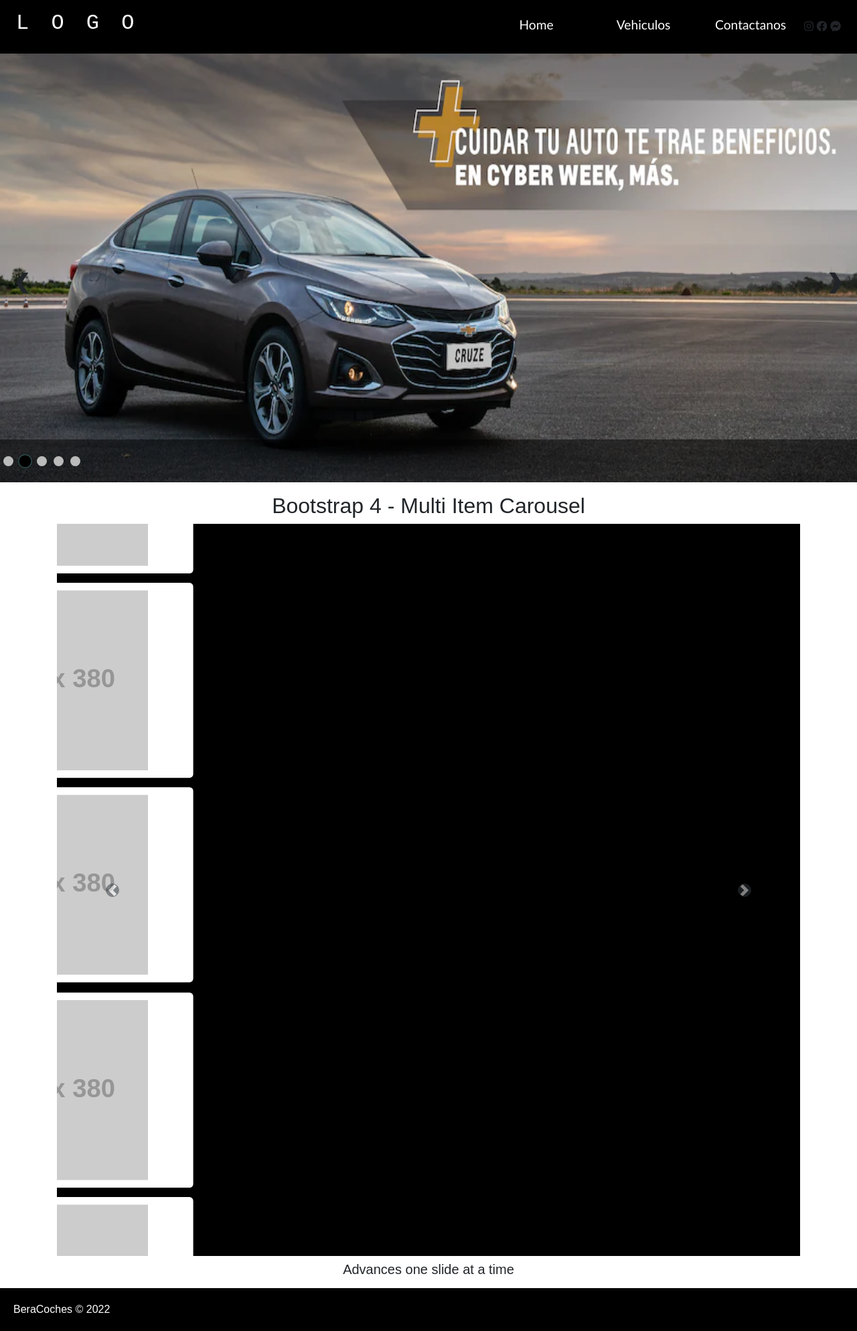
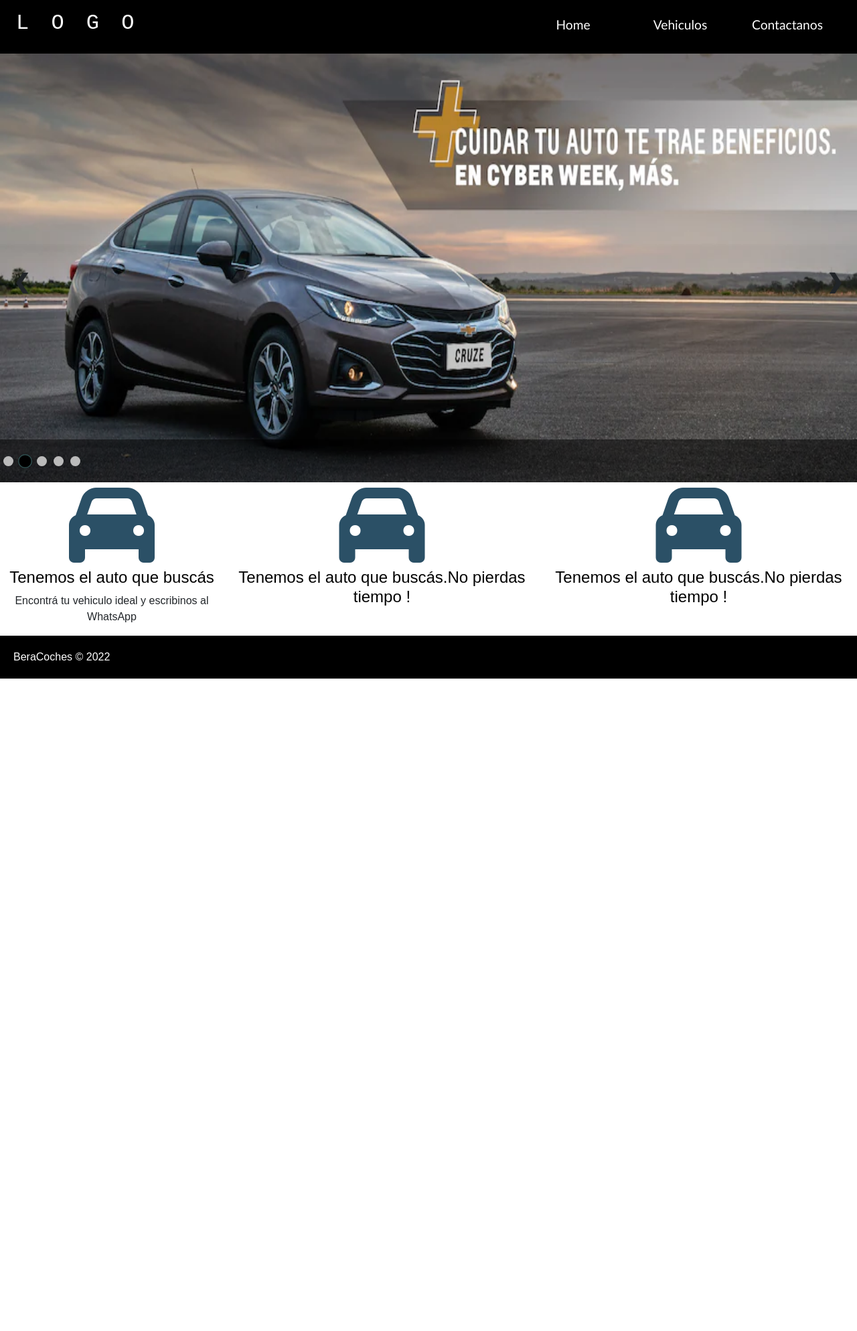
Before and after one commit to agustinservin/concesionaria2, a PHP site: page /newWorkspace/home in a window 1280 px wide. Shown: the whole page at 67% size. After the commit the page ends 1013 px from the top, so only its background shows below. Run offline with PHP 8.4, Linux system fonts and the light colour scheme; data comes from the database, SQL or seed files in the repository; grey boxes labelled with a size stand in for pictures from a placeholder-image service; data that the repository does not hold is empty; some libraries are stand-ins or nearby versions.

Commit message:
home sin terminar, no hice tiempo a hacer una rama de feature

```diff
--- a/config/config.php
+++ b/config/config.php
@@ -1,5 +1,5 @@
 <?php
-define('URL', 'http://localhost/newWorkspace/Concesionaria2/');
+define('URL', 'http://localhost/newWorkspace/concesionaria2/');
 define('HOST', 'localhost');
 define('DB','concesionaria');
 define('USER','root');
--- a/public/estilos/default.css
+++ b/public/estilos/default.css
@@ -12,6 +12,9 @@
 }
 html{
     scroll-behavior: smooth;
+}
+.redes-menu{
+    display: none;
 }
 a{
     text-decoration:none;
@@ -154,7 +157,6 @@
 .card-main:hover{
     cursor: pointer;
     transition: all 0.3s ease;
-    transform:translateY(-2%);
     box-shadow: 0 0 10px black;
 }
 .card img{
@@ -172,6 +174,22 @@
 .card-title{
     font-size:1.8rem;
     font-weight: bold;
+}
+.container-info{
+    display: flex;
+    justify-content: space-between;
+}
+.content-info i{
+    font-size: 8rem;
+    color: rgb(43, 80, 102);
+}
+.titulo-info{
+    color:black;
+    font-size: 1.5rem;
+}
+.content-info{
+    display: block;
+    text-align: center;
 }
 /*buscador */
 #search{
@@ -350,7 +368,10 @@
 
 @media (max-width:800px){
     #main{
-        padding: 0;
+        padding: 15px;
+    }
+    .card{
+        margin: 10px;
     }
     #menu-icono{
         display: inline-block;
--- a/views/home/index.php
+++ b/views/home/index.php
@@ -12,67 +12,20 @@
     require 'views/header.php';
     ?>
     <?php require 'views/slider.php'; ?>
-
-    <div class="container text-center my-3">
-    <h2 class="font-weight-light">Bootstrap 4 - Multi Item Carousel</h2>
-    <div class="row mx-auto my-auto">
-        <div id="recipeCarousel" class="carousel slide w-100" data-ride="carousel">
-            <div class="carousel-inner w-100" role="listbox">
-                <div class="carousel-item active">
-                    <div class="col-md-4">
-                        <div class="card card-body">
-                            <img class="img-fluid" src="http://placehold.it/380?text=1">
-                        </div>
-                    </div>
-                </div>
-                <div class="carousel-item">
-                    <div class="col-md-4">
-                        <div class="card card-body">
-                            <img class="img-fluid" src="http://placehold.it/380?text=2">
-                        </div>
-                    </div>
-                </div>
-                <div class="carousel-item">
-                    <div class="col-md-4">
-                        <div class="card card-body">
-                            <img class="img-fluid" src="http://placehold.it/380?text=3">
-                        </div>
-                    </div>
-                </div>
-                <div class="carousel-item">
-                    <div class="col-md-4">
-                        <div class="card card-body">
-                            <img class="img-fluid" src="http://placehold.it/380?text=4">
-                        </div>
-                    </div>
-                </div>
-                <div class="carousel-item">
-                    <div class="col-md-4">
-                        <div class="card card-body">
-                            <img class="img-fluid" src="http://placehold.it/380?text=5">
-                        </div>
-                    </div>
-                </div>
-                <div class="carousel-item">
-                    <div class="col-md-4">
-                        <div class="card card-body">
-                            <img class="img-fluid" src="http://placehold.it/380?text=6">
-                        </div>
-                    </div>
-                </div>
+    <div class="container-info">
+        <div class="content-info"><i class="fa-solid fa-car"></i>
+                <h2 class="titulo-info">Tenemos el auto que buscás</h2>
+                <p>Encontrá tu vehiculo ideal y escribinos al WhatsApp</p>
             </div>
-            <a class="carousel-control-prev w-auto" href="#recipeCarousel" role="button" data-slide="prev">
-                <span class="carousel-control-prev-icon bg-dark border border-dark rounded-circle" aria-hidden="true"></span>
-                <span class="sr-only">Previous</span>
-            </a>
-            <a class="carousel-control-next w-auto" href="#recipeCarousel" role="button" data-slide="next">
-                <span class="carousel-control-next-icon bg-dark border border-dark rounded-circle" aria-hidden="true"></span>
-                <span class="sr-only">Next</span>
-            </a>
-        </div>
+            <div class="content-info"><i class="fa-solid fa-car"></i>
+                <h2 class="titulo-info">Tenemos el auto que buscás.No pierdas tiempo !</h2>
+                <p></p>
+            </div>
+            <div class="content-info"><i class="fa-solid fa-car"></i>
+                <h2 class="titulo-info">Tenemos el auto que buscás.No pierdas tiempo !</h2>
+                <p></p>
+            </div>
     </div>
-    <h5 class="mt-2">Advances one slide at a time</h5>
-</div>
    <?php
     require 'views/footer.php';
     ?>
```
